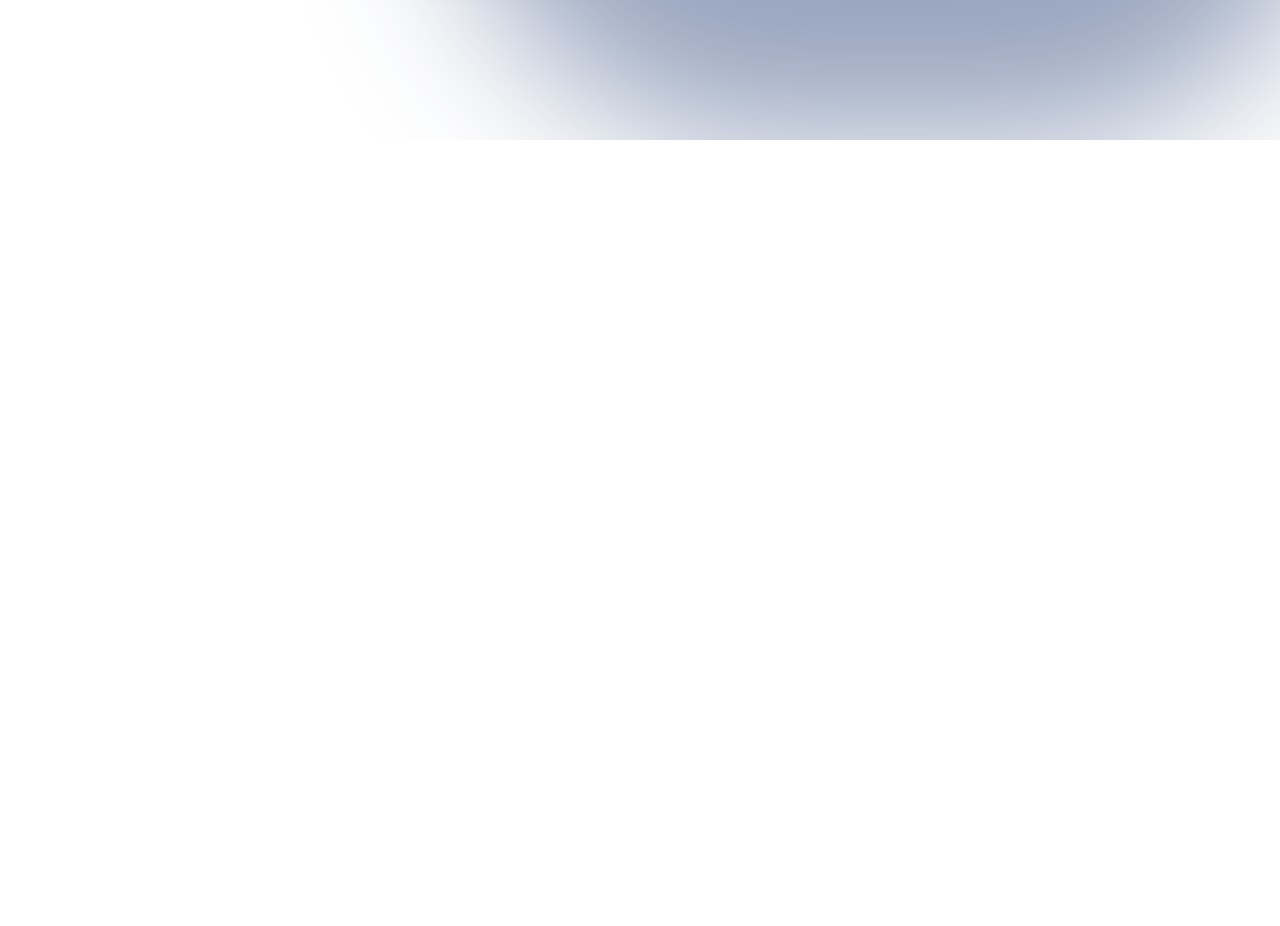
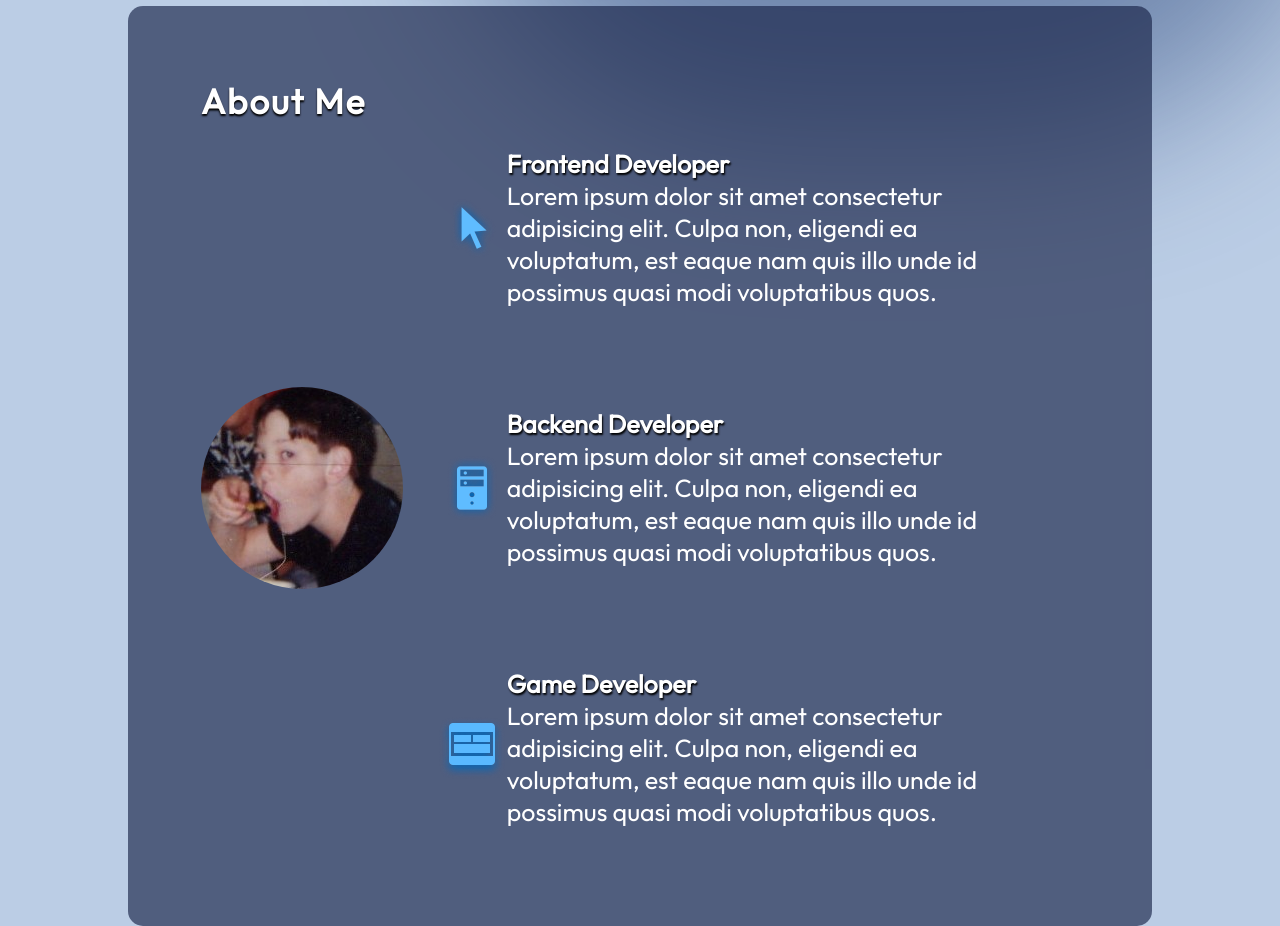
Before and after one commit to Arankin7/portfolioRedux, a React (Vite) app: page / in a window 1280 px wide. Shown: the part 900-1826 px from the top of the page. Before the commit the page ends 1040 px from the top, so only its background shows below. Built offline with nearby package versions, Linux system fonts and the light colour scheme.

Commit message:
added About section

```diff
--- a/src/App.jsx
+++ b/src/App.jsx
@@ -1,4 +1,5 @@
 import styles from './App.module.css'
+import { About } from './components/About/About'
 import { Hero } from './components/Hero/Hero'
 import { Navbar } from './components/Navbar/Navbar'
 
@@ -8,6 +9,7 @@ function App() {
     <div className={styles.App}>
       <Navbar />
       <Hero />
+      <About />
     </div>
   )
 }
--- /dev/null
+++ b/src/components/About/About.jsx
@@ -0,0 +1,44 @@
+//import React from "react";
+
+import { getImageUrl } from "../../utils";
+import styles from "./About.module.css";
+
+export const About = () => {
+    return (
+        <section className={styles.container} id="about">
+            <h2 className={styles.title}>About Me</h2>
+            <div className={styles.content}>
+                <img src={getImageUrl("about/aboutImg.png")} alt="Picture of me at a young age" className={styles.aboutImg}></img>
+                <ul className={styles.aboutItems}>
+                    <li className={styles.aboutItem}>
+                        <img src={getImageUrl("about/cursorIcon.png")} alt="Cursor Icon"></img>
+                            <div className={styles.aboutItemText}>
+                                <h3>Frontend Developer</h3>
+                                <p>
+                                    Lorem ipsum dolor sit amet consectetur adipisicing elit. Culpa non, eligendi ea voluptatum, est eaque nam quis illo unde id possimus quasi modi voluptatibus quos.
+                                </p>
+                            </div>
+                    </li>
+                    <li className={styles.aboutItem}>
+                        <img src={getImageUrl("about/serverIcon.png")} alt="Server Icon"></img>
+                            <div className={styles.aboutItemText}>
+                                <h3>Backend Developer</h3>
+                                <p>
+                                    Lorem ipsum dolor sit amet consectetur adipisicing elit. Culpa non, eligendi ea voluptatum, est eaque nam quis illo unde id possimus quasi modi voluptatibus quos.
+                                </p>
+                            </div>
+                    </li>
+                    <li className={styles.aboutItem}>
+                        <img src={getImageUrl("about/uiIcon.png")} alt="Ui Icon"></img>
+                            <div className={styles.aboutItemText}>
+                                <h3>Game Developer</h3>
+                                <p>
+                                    Lorem ipsum dolor sit amet consectetur adipisicing elit. Culpa non, eligendi ea voluptatum, est eaque nam quis illo unde id possimus quasi modi voluptatibus quos.
+                                </p>
+                            </div>
+                    </li>
+                </ul>
+            </div>
+        </section>
+    )
+}
--- /dev/null
+++ b/src/components/About/About.module.css
@@ -0,0 +1,91 @@
+@import "../../variables.css";
+
+.container{
+    position: relative;
+    background: rgba(23, 35, 71, 0.65);
+    border-radius: 15px;
+    padding: 73px;
+    margin-top: 129px;
+    margin-left: 10%;
+    margin-right: 10%;
+    z-index: 1;
+}
+
+.title{
+    color: var(--color-text);
+    font-size: 35px;
+    font-weight: 700;
+    letter-spacing: 1.75px;
+    text-shadow: 0 2px 2px black;
+}
+
+.content {
+    display: flex;
+    flex-direction: row;
+    align-items: center;
+}
+
+.aboutImg {
+    width: 25%;
+    border-radius: 50%;
+}
+
+.aboutItems {
+    color: var(--color-text);
+    display: flex;
+    flex-direction: column;
+    margin: 0 1%;
+    gap: 50px;
+}
+
+.aboutItem {
+    display: flex;
+    flex-direction: row;
+    align-items: center;
+    border-radius: 15px 0 0 15px;
+    list-style: none;
+    padding: 25px;
+    background-image: linear-gradient(90deg, rgba(142, 186, 199, 0.5) 0%, rgba(255, 255, 255, 0) 100%);
+    background-size: 0 100%;
+    background-repeat: no-repeat;
+    transition: 0.25s;
+}
+
+.aboutItem h3 {
+    font-size: 25px;
+    font-weight: 600;
+    text-shadow: 1px 2px 2px black;
+}
+
+.aboutItem p {
+    font-size: 25px;
+}
+
+.aboutItem:hover{
+    background-size: 100% 100%;
+}
+
+@media screen and (max-width: 830px) {
+    .container {
+        background-color: transparent;
+        padding-left: 0;
+        padding-right: 0;
+    }
+
+    .content {
+        flex-direction: column;
+    }
+
+    .aboutImg {
+        display: none;
+    }
+
+    .aboutItems {
+        margin-top: 29px;
+    }
+
+    .aboutItem {
+        padding-left: 0;
+        padding-right: 0;
+    }
+}
--- a/src/components/Hero/Hero.module.css
+++ b/src/components/Hero/Hero.module.css
@@ -40,6 +40,7 @@
 }
 
 .contactBtn {
+    position: relative;
     text-decoration: none;
     background-color: var(--color-primary);
     color: var(--color-text);
@@ -48,6 +49,15 @@
     font-weight: 600;
     padding: 17px 26px;
     box-shadow: 0 0 4px 0 rgba(0, 0, 0, 0.25);
+    text-shadow: 0 2px 2px black;
+
+    top: 0;
+    transition: top ease-in-out 0.2s;
+}
+
+.contactBtn:hover {
+    box-shadow: 1px 2px 5px rgba(0, 0, 0, 0.4);
+    top: -5px;
 }
 
 .heroImg {
--- a/src/components/Navbar/Navbar.module.css
+++ b/src/components/Navbar/Navbar.module.css
@@ -15,6 +15,7 @@
     font-weight: 600;
     text-decoration: none;
     color: var(--color-text);
+    text-shadow: 0 2px 2px black;
 }
 
 .menu {
@@ -25,6 +26,7 @@
     display: flex;
     gap: 47px;
     list-style: none;
+    text-shadow: 0 1px 1px black;
 }
 
 .menuItems a {
--- a/src/index.css
+++ b/src/index.css
@@ -4,3 +4,7 @@
   padding: 0;
   font-family: "Outfit", Arial, Helvetica, sans-serif;
 }
+
+html {
+  scroll-behavior: smooth;
+}
--- a/src/variables.css
+++ b/src/variables.css
@@ -1,7 +1,7 @@
 :root {
     --color-text: #fff;
     --color-primary: #1c5d99;
-    --color-secondary: #639fab;
+    --color-secondary: #37dcfd;
     --color-dark: #222222;
     --color-bg: #BBCDE5;
     --color-contrast: #00A3C7;
```
Also changed, not shown: assets/about/aboutImg.jpg (added), assets/about/aboutImg.png (added).
